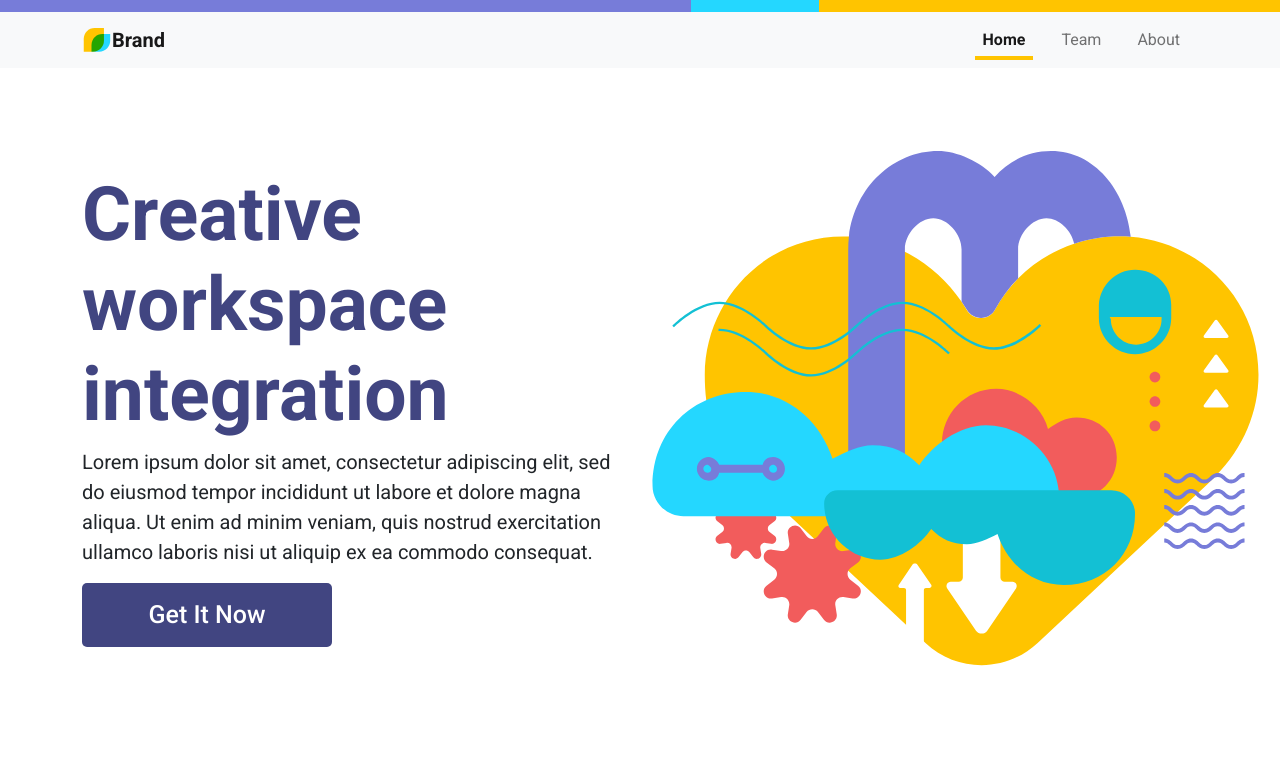
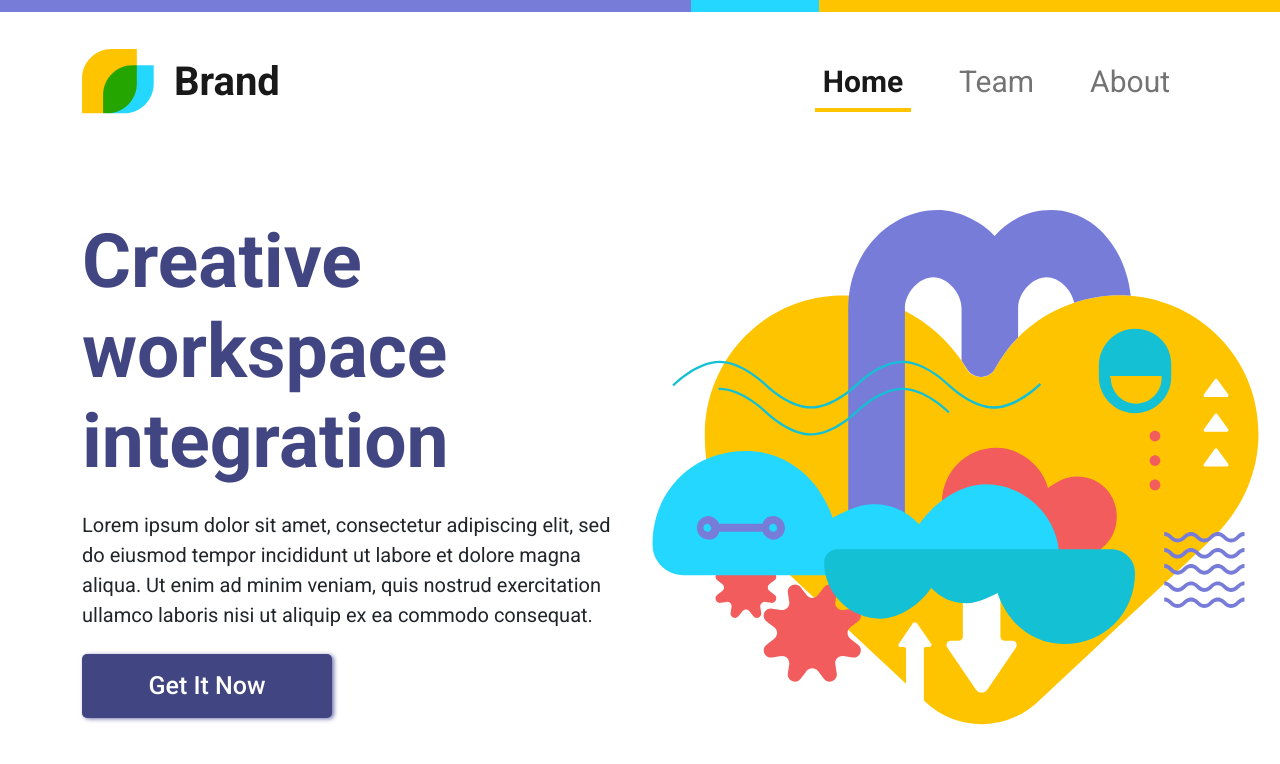
Before and after one commit to celvineadiputra-dev/landingpage_free, a website: page landing01.html in a window 1280 px wide. Drawn offline with Linux system fonts and the light colour scheme.

Commit message:
fix design:

```diff
--- a/landing01.html
+++ b/landing01.html
@@ -14,10 +14,10 @@
             <div class="line2"></div>
             <div class="line3"></div>
         </div>
-        <nav class="navbar navbar-expand-lg navbar-light bg-light">
+        <nav class="navbar navbar-expand-lg navbar-light bg-light mt-4">
             <div class="container">
-                <a class="navbar-brand d-flex justify-content-center align-items-center" href="/">
-                    <img src="/assets/svg/logo1.svg" alt="logo" width="30" height="24">
+                <a class="navbar-brand d-flex justify-content-center align-items-center gap-20" href="/">
+                    <img src="/assets/svg/logo1.svg" alt="logo" width="72px" height="65px">
                     <span class="font-weight-bold">Brand</span>
                 </a>
               <button class="navbar-toggler" type="button" data-bs-toggle="collapse" data-bs-target="#navbarNavAltMarkup" aria-controls="navbarNavAltMarkup" aria-expanded="false" aria-label="Toggle navigation">
@@ -36,7 +36,7 @@
             <div class="row heightHeader align-items-center">
                 <div class="col-sm-12 col-md-6">
                     <h1 class="headline">Creative workspace integration</h1>
-                    <p class="headline__desc">
+                    <p class="headline__desc my-4">
                         Lorem ipsum dolor sit amet, consectetur adipiscing elit, sed do eiusmod tempor incididunt ut labore et
                         dolore magna aliqua. Ut enim ad minim veniam, quis nostrud exercitation ullamco laboris nisi ut aliquip
                         ex ea commodo consequat.
--- a/scss/_custome.scss
+++ b/scss/_custome.scss
@@ -30,6 +30,14 @@ $orange : #FFC400;
     }
 }
 
+.gap-20{
+    gap: 20px;
+}
+
+span.font-weight-bold{
+    font-size: 40px;
+}
+
 .font-weight-bold{
     font-weight: bold;
 }
@@ -57,6 +65,7 @@ h1{
         color: $white;
         font-weight: 500;
         font-size: 25px;
+        box-shadow: 2px 1px 4px #2f3484ad;
     }
 }
 
@@ -69,7 +78,8 @@ h1{
 }
 
 .nav-link{
-    margin: 0 10px 0 10px;
+    margin: 0 20px 0 20px;
+    font-size: 30px;
     &.active{
         position: relative;
         font-weight: 700;
@@ -84,3 +94,7 @@ h1{
         }
     }
 }
+
+nav.bg-light{
+    background-color: $white !important;
+}
```
Also changed, not shown: css/style.css.
